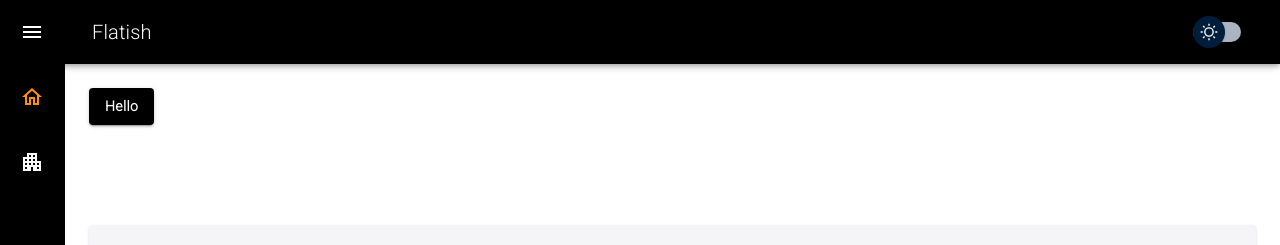
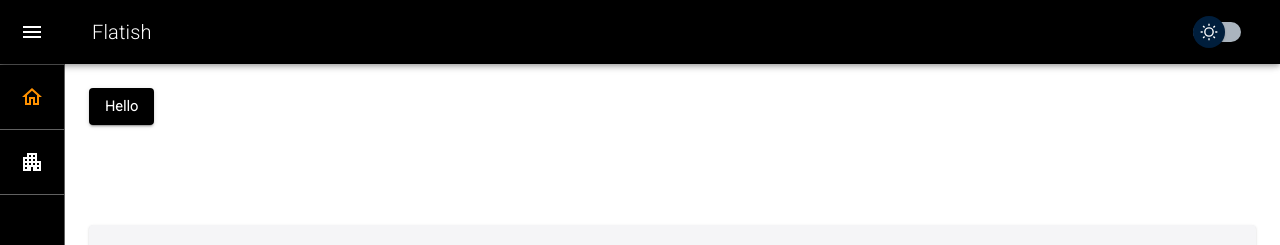
Before and after one commit to AltmashRana/Apartment-Manager-React-Frontend, a React (Create React App) app: page / in a window 1280 px wide. Shown: the top 245 px of the page. Built offline with nearby package versions, Linux system fonts and the light colour scheme.

Commit message:
theme fix

```diff
--- a/src/theme.js
+++ b/src/theme.js
@@ -15,7 +15,8 @@ export const getTheme = (mode) => ({
             },
             background: {
                 paper: '#F5F5F7'
-            }
+            },
+            divider: grey[700]
         } : {
             primary: {
                 main: grey[400],
@@ -26,7 +27,7 @@ export const getTheme = (mode) => ({
                 primary: '#fff',
                 secondary: grey[400],
             },
-            divider: orange,
+            divider: grey[700],
             background: {
                 default: '#000000',
                 paper: grey[900]
```
